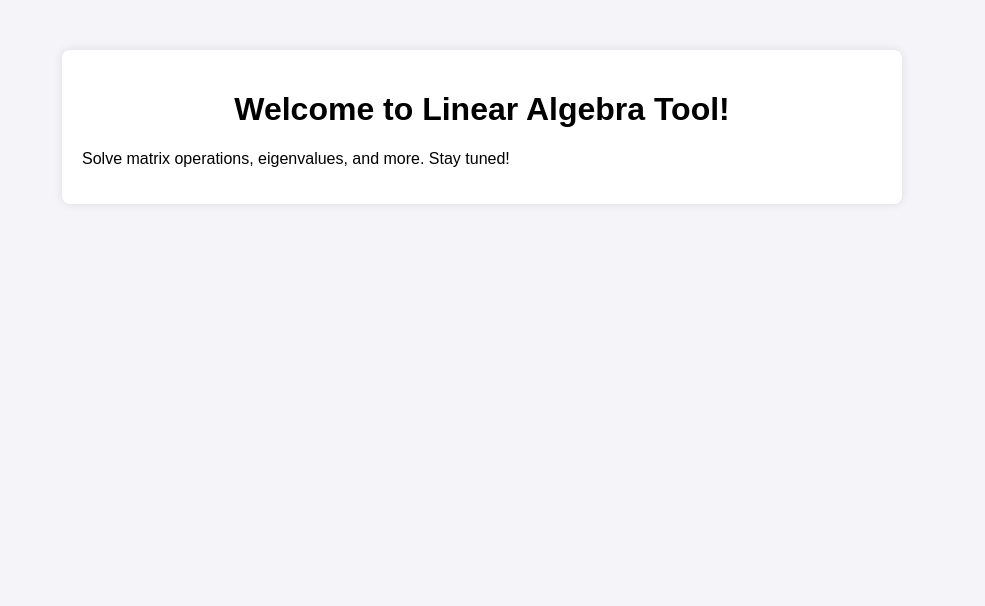
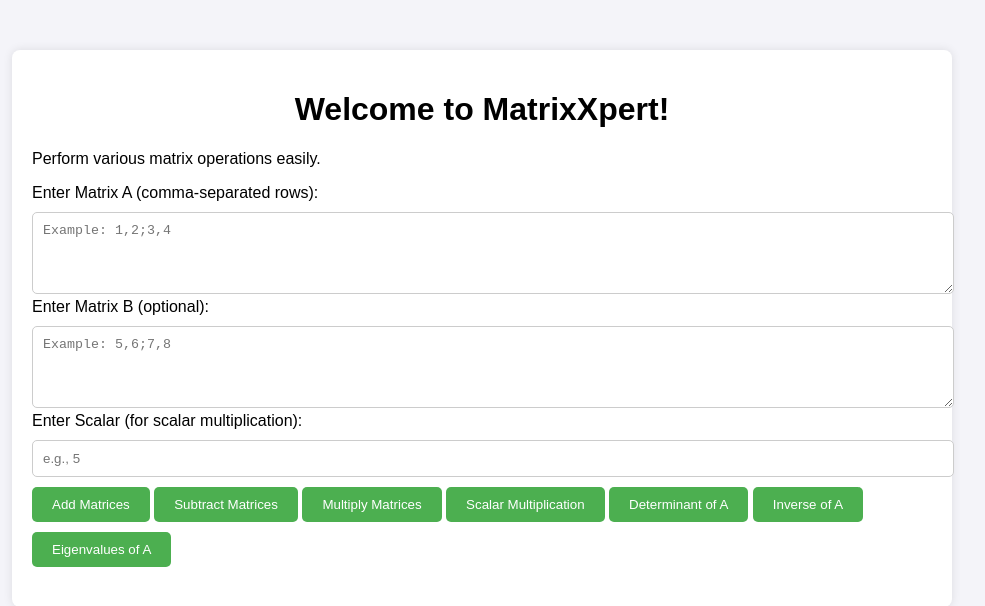
Before and after one commit to Powtheeka/MatriXpert, a plain HTML site: page index.html in a window 1280 px wide. Shown: the whole page, without its empty margins (158-1143 px from the left). Drawn offline with Linux system fonts and the light colour scheme.

Commit message:
Update index.html

```diff
--- a/index.html
+++ b/index.html
@@ -1,7 +1,7 @@
 <!DOCTYPE html>
 <html>
 <head>
-    <title>Linear Algebra Tool</title>
+    <title>MatrixXpert - Linear Algebra Tool</title>
     <style>
         body {
             font-family: Arial, sans-serif;
@@ -10,7 +10,7 @@
             padding: 0;
         }
         .container {
-            max-width: 800px;
+            max-width: 900px;
             margin: 50px auto;
             background: #fff;
             padding: 20px;
@@ -20,12 +20,61 @@
         h1 {
             text-align: center;
         }
+        textarea, input {
+            width: 100%;
+            padding: 10px;
+            margin-top: 10px;
+            border-radius: 5px;
+            border: 1px solid #ccc;
+        }
+        button {
+            margin-top: 10px;
+            padding: 10px 20px;
+            background-color: #4CAF50;
+            color: white;
+            border: none;
+            border-radius: 5px;
+            cursor: pointer;
+        }
+        button:hover {
+            background-color: #45a049;
+        }
+        #result {
+            margin-top: 20px;
+            font-weight: bold;
+            white-space: pre-wrap;
+        }
     </style>
 </head>
 <body>
     <div class="container">
-        <h1>Welcome to Linear Algebra Tool!</h1>
-        <p>Solve matrix operations, eigenvalues, and more. Stay tuned!</p>
+        <h1>Welcome to MatrixXpert!</h1>
+        <p>Perform various matrix operations easily.</p>
+
+        <!-- Matrix Input Section -->
+        <div class="matrix-input">
+            <label for="matrixA">Enter Matrix A (comma-separated rows):</label>
+            <textarea id="matrixA" rows="4" cols="50" placeholder="Example: 1,2;3,4"></textarea>
+
+            <label for="matrixB">Enter Matrix B (optional):</label>
+            <textarea id="matrixB" rows="4" cols="50" placeholder="Example: 5,6;7,8"></textarea>
+
+            <label for="scalar">Enter Scalar (for scalar multiplication):</label>
+            <input type="number" id="scalar" placeholder="e.g., 5">
+
+            <!-- Operation Buttons -->
+            <button onclick="performOperation('add')">Add Matrices</button>
+            <button onclick="performOperation('subtract')">Subtract Matrices</button>
+            <button onclick="performOperation('multiply')">Multiply Matrices</button>
+            <button onclick="scalarMultiply()">Scalar Multiplication</button>
+            <button onclick="calculateDeterminant()">Determinant of A</button>
+            <button onclick="calculateInverse()">Inverse of A</button>
+            <button onclick="calculateEigenvalues()">Eigenvalues of A</button>
+        </div>
+
+        <div id="result"></div>
     </div>
+
+    <script src="script.js"></script>
 </body>
 </html>
```
